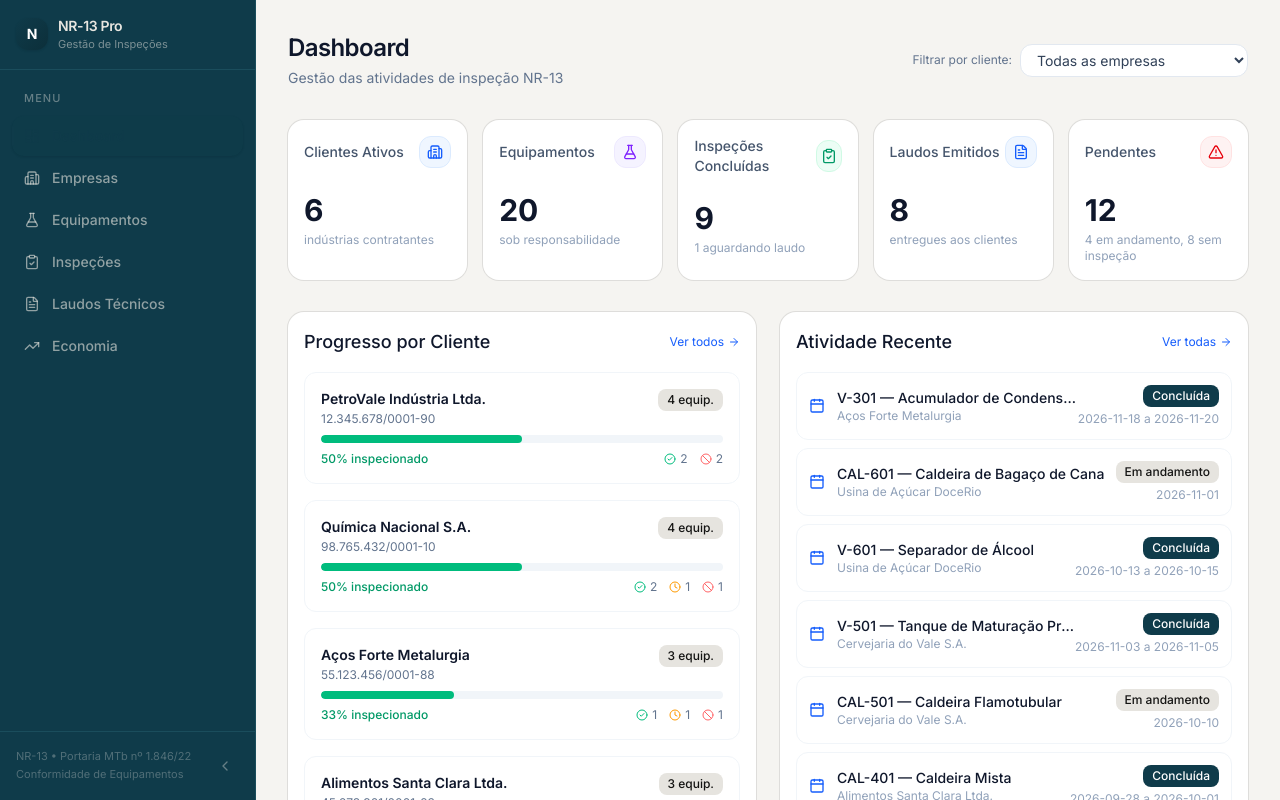
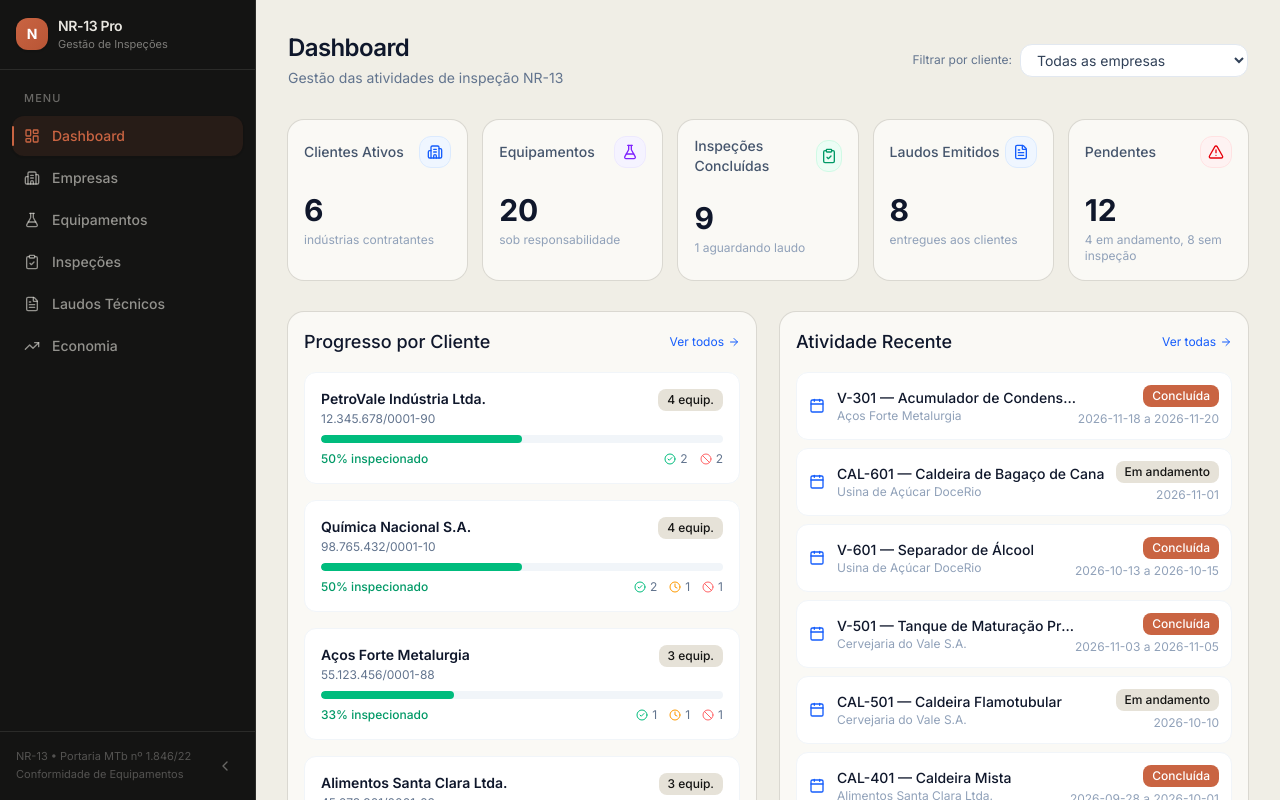
Before and after one commit to fluxsdigital/nr13pro, a Next.js app: page / in a window 1280 px wide. Shown: the top 800 px of the page. Built offline with nearby package versions, Linux system fonts and the light colour scheme.

Commit message:
fix: true Anthropic palette — warm parchment bg (#F0EEE6), burnt orange accent (#C96442), warm grays, zero blue, zero saturation

```diff
--- a/src/app/globals.css
+++ b/src/app/globals.css
@@ -80,69 +80,69 @@
 }
 
 :root {
-  --primary: #0F3B4A;
-  --primary-hover: #0C2F3A;
-  --primary-active: #09232C;
-  --primary-subtle: #EFF4F5;
-  --secondary: #E6E4DF;
-  --secondary-hover: #DAD7D1;
-  --accent: #7EC8D9;
-  --success: #0D9488;
-  --success-subtle: #EDF5F2;
-  --warning: #B45309;
-  --warning-subtle: #FCF3EC;
-  --danger: #A63D4F;
-  --danger-subtle: #F9EDEF;
-  --info: #5E7A9A;
-  --info-subtle: #EDF1F5;
-  --background: #F5F4F1;
-  --surface: #FFFFFF;
-  --card: #FFFFFF;
-  --card-hover: #F8F7F5;
-  --border: #E6E4DF;
+  --primary: #C96442;
+  --primary-hover: #B85535;
+  --primary-active: #A8472A;
+  --primary-subtle: #F5EDE8;
+  --secondary: #E6E2D8;
+  --secondary-hover: #DAD5CA;
+  --accent: #C96442;
+  --success: #7A9A6A;
+  --success-subtle: #F0F3ED;
+  --warning: #B58A4A;
+  --warning-subtle: #F8F2E8;
+  --danger: #B36A5A;
+  --danger-subtle: #F5EDEA;
+  --info: #8A9A9E;
+  --info-subtle: #EEF0F0;
+  --background: #F0EEE6;
+  --surface: #FAF9F5;
+  --card: #FAF9F5;
+  --card-hover: #F5F3ED;
+  --border: #E6E2D8;
   --divider: #EEEDE9;
   --text-primary: #141413;
-  --text-secondary: #7A7872;
-  --text-muted: #A8A59E;
+  --text-secondary: #87867F;
+  --text-muted: #B0AEA5;
   --text-disabled: #CCCBC8;
-  --sidebar: #0F3B4A;
-  --sidebar-hover: #1A4D5C;
+  --sidebar: #141413;
+  --sidebar-hover: #2B2B29;
   --sidebar-text: #E8E6E0;
-  --sidebar-text-muted: #8A9BA3;
-  --sidebar-border: #1A4D5C;
-  --header: #FFFFFF;
-  --table-header: #F8F7F5;
-  --table-hover: #F8F7F5;
-  --table-stripe: #F8F7F5;
+  --sidebar-text-muted: #87867F;
+  --sidebar-border: #2B2B29;
+  --header: #FAF9F5;
+  --table-header: #F5F3ED;
+  --table-hover: #F5F3ED;
+  --table-stripe: #F5F3ED;
   --input-bg: #FFFFFF;
   --input-border: #D4D0C8;
-  --input-focus: #0F3B4A;
-  --input-placeholder: #A8A59E;
+  --input-focus: #C96442;
+  --input-placeholder: #B0AEA5;
   --overlay: rgba(20, 20, 19, 0.25);
-  --chart-1: #0F3B4A;
-  --chart-2: #0D9488;
-  --chart-3: #B45309;
-  --chart-4: #7EC8D9;
-  --chart-5: #A63D4F;
+  --chart-1: #C96442;
+  --chart-2: #7A9A6A;
+  --chart-3: #B58A4A;
+  --chart-4: #8A9A9E;
+  --chart-5: #B36A5A;
   --radius: 0.5rem;
 }
 
 [data-theme="dark"] {
-  --primary: #5A9CB3;
-  --primary-hover: #7EC8D9;
-  --primary-active: #4A8BA3;
-  --primary-subtle: #1A2E35;
+  --primary: #D97757;
+  --primary-hover: #E0886B;
+  --primary-active: #C96A4A;
+  --primary-subtle: #2B1E18;
   --secondary: #2B2B29;
   --secondary-hover: #3D3D3A;
-  --accent: #7EC8D9;
-  --success: #2DD4BF;
-  --success-subtle: #1A2E28;
-  --warning: #C47A44;
-  --warning-subtle: #2E2218;
-  --danger: #CC6B7A;
-  --danger-subtle: #2E1C20;
-  --info: #7A96B6;
-  --info-subtle: #1C252E;
+  --accent: #D97757;
+  --success: #8AAA7A;
+  --success-subtle: #1E2A1A;
+  --warning: #C49A5A;
+  --warning-subtle: #2E2618;
+  --danger: #CC7A6A;
+  --danger-subtle: #2E1E1A;
+  --info: #9AAAAE;
+  --info-subtle: #1E2628;
   --background: #141413;
   --surface: #1F1F1E;
   --card: #1F1F1E;
@@ -153,8 +153,8 @@
   --text-secondary: #A3A19B;
   --text-muted: #73726E;
   --text-disabled: #52514E;
-  --sidebar: #0A1A20;
-  --sidebar-hover: #0F2A33;
+  --sidebar: #111110;
+  --sidebar-hover: #1F1F1E;
   --sidebar-text: #E8E6E0;
   --sidebar-text-muted: #73726E;
   --sidebar-border: #2E2E2C;
@@ -164,14 +164,14 @@
   --table-stripe: #252523;
   --input-bg: #141413;
   --input-border: #3D3D3A;
-  --input-focus: #5A9CB3;
+  --input-focus: #D97757;
   --input-placeholder: #73726E;
   --overlay: rgba(0, 0, 0, 0.5);
-  --chart-1: #5A9CB3;
-  --chart-2: #2DD4BF;
-  --chart-3: #C47A44;
-  --chart-4: #7EC8D9;
-  --chart-5: #CC6B7A;
+  --chart-1: #D97757;
+  --chart-2: #8AAA7A;
+  --chart-3: #C49A5A;
+  --chart-4: #9AAAAE;
+  --chart-5: #CC7A6A;
 }
 
 @layer base {
```
